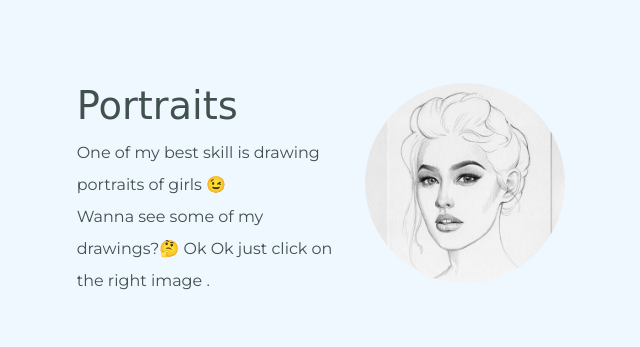
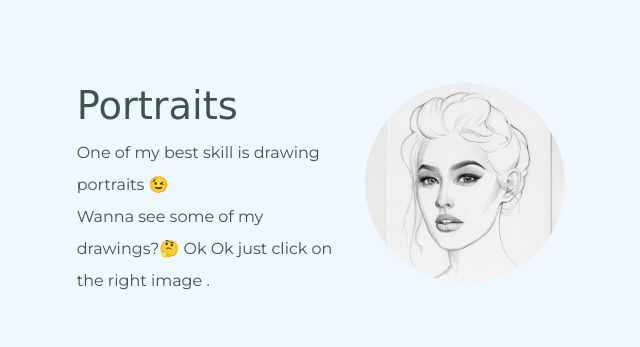
Before and after one commit to k-akash-i/personal, a plain HTML site: page index.html in a window 1280 px wide. Shown: the part 1620-1967 px from the top of the page, without its empty margins (28-668 px from the left). Drawn offline with nearby package versions, Linux system fonts and the light colour scheme; a web font is replaced by a local one.

Commit message:
Update index.html

```diff
--- a/index.html
+++ b/index.html
@@ -93,7 +93,7 @@
       <div class="skill-row">
             <a href="drawing.html"><img class="drawing" src="images/drawing.jpg" alt="Drawings"></a> <!--Here I have to put link of my drawings folder of google drive.-->
               <h3>Portraits</h3>
-              <p>One of my best skill is drawing portraits of girls 😉<br>Wanna see some of my drawings?🤔 Ok Ok just click on the right image .</p>
+              <p>One of my best skill is drawing portraits 😉<br>Wanna see some of my drawings?🤔 Ok Ok just click on the right image .</p>
 
 
       </div>
```
